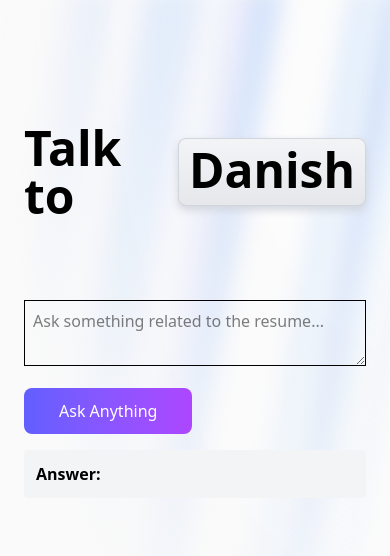
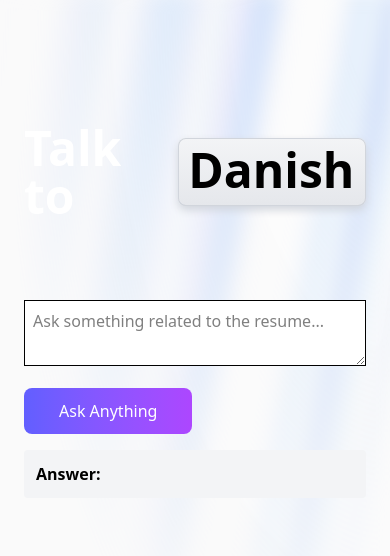
Before and after one commit to cosmicdanish1/MySol, a React (Vite) app in the folder FrontEnd/: page / in a window 390 px wide. Shown: the top 556 px of the page. Built offline with nearby package versions, Linux system fonts and the light colour scheme.

Commit message:
fix for mobile screen

```diff
--- a/FrontEnd/src/App.tsx
+++ b/FrontEnd/src/App.tsx
@@ -33,11 +33,11 @@ function App() {
         <AuroraBackground children={undefined} />
       </div>
 
-      <h1 className="flex justify-center text-5xl items-center font-bold mb-20 mt-25">
+      <h1 className="flex justify-center text-5xl items-center font-bold mb-20 mt-25 text-white dark:text-white  sm:text-white md:text-black lg:text-black">
         Talk to{" "}
         <ContainerTextFlip
           words={["MySol", "Danish", "MY AI"]}
-          interval={4000}
+          interval={5000}
           className="text-center text-5xl font-bold text-black md:text-7xl dark:text-white"
         />
       </h1>
@@ -45,7 +45,7 @@ function App() {
       <textarea
         value={question}
         onChange={(e) => setQuestion(e.target.value)}
-        className="w-full border p-2"
+        className="w-full border p-2 bg-white md:bg-transparent lg:bg-transparent 2xl:bg-transparent"
         placeholder="Ask something related to the resume..."
       />
 
```
